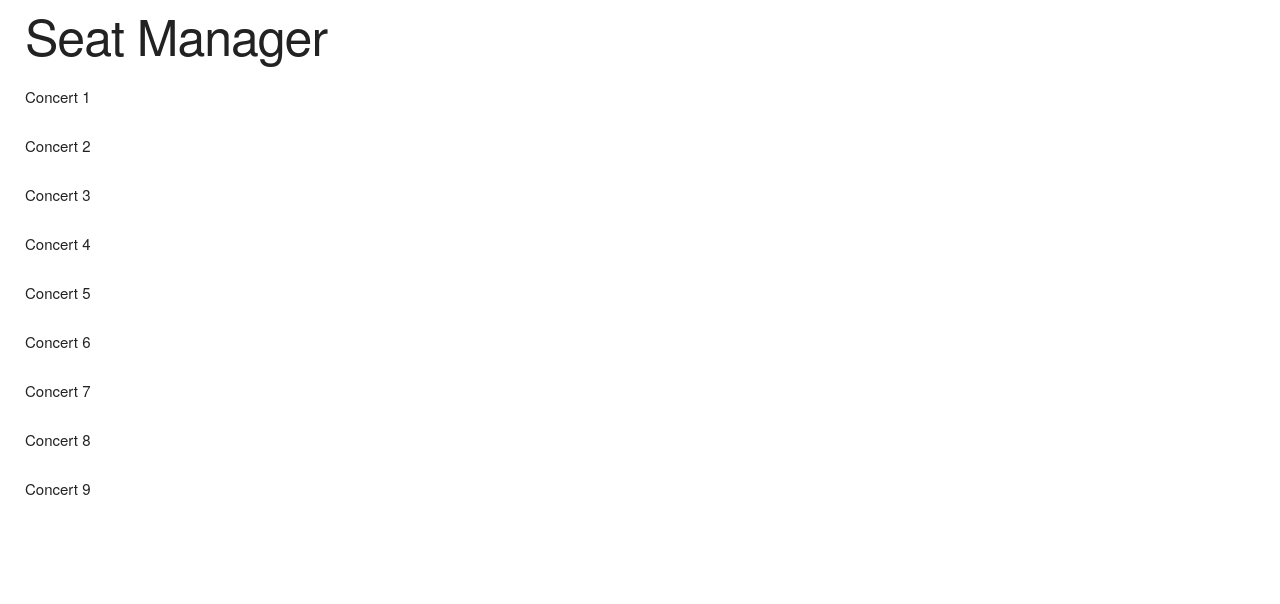
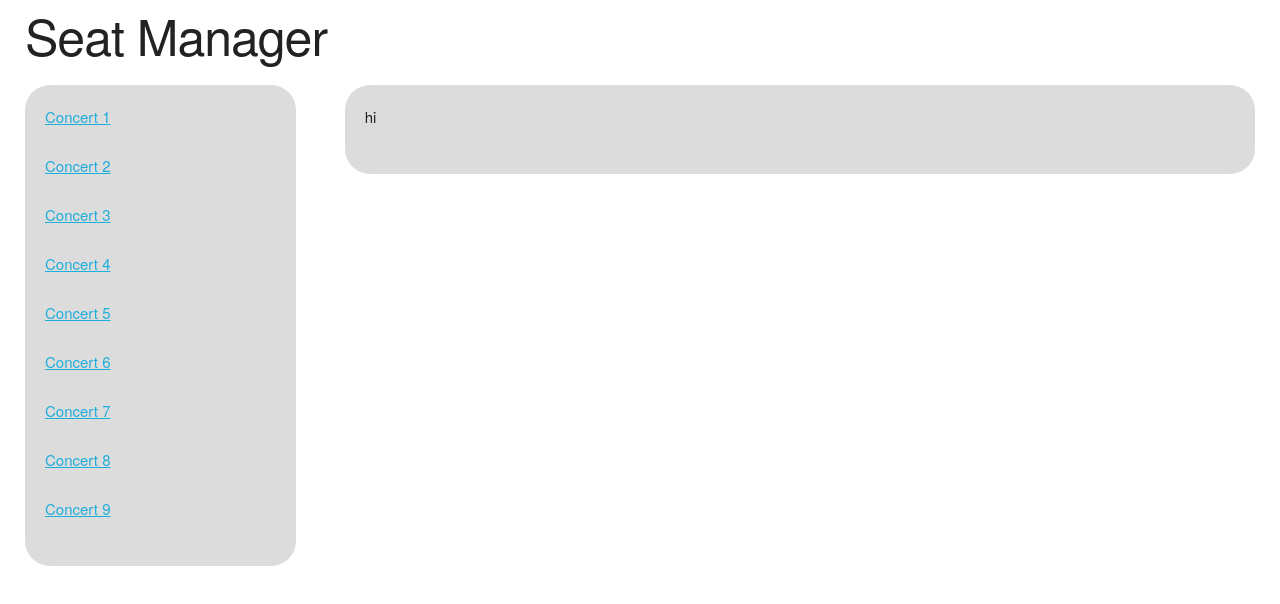
Before and after one commit to christafaa/react-seat-app, a React (Create React App) app: page / in a window 1280 px wide. Shown: the top 604 px of the page. Built offline with nearby package versions, Linux system fonts and the light colour scheme.

Commit message:
create concert and seatmap components

```diff
--- /dev/null
+++ b/src/components/Concert.js
@@ -0,0 +1,11 @@
+import React, { Component } from 'react';
+
+export default class Concert extends Component {
+  render() {
+    return (
+      <div className="concert">
+        <a href="#">{this.props.title}</a>
+      </div>
+    )
+  }
+}
--- /dev/null
+++ b/src/components/SeatMap.js
@@ -0,0 +1,11 @@
+import React, { Component } from 'react';
+
+export default class SeatMap extends Component {
+  render() {
+    return (
+      <div className="nine columns">
+        <p>hi</p>
+      </div>
+    )
+  }
+}
--- a/src/containers/ConcertsContainer.js
+++ b/src/containers/ConcertsContainer.js
@@ -1,4 +1,6 @@
 import React, { Component } from 'react';
+import Concert from '../components/Concert';
+import SeatMap from '../components/SeatMap';
 
 export default class ConcertsContainer extends Component {
 
@@ -22,15 +24,20 @@ export default class ConcertsContainer extends Component {
 
   renderConcerts = () => {
     return this.state.concerts.map(function(concert){
-      return <p>{concert.title}</p>
+      return <p><Concert title={concert.title}/></p>
     })
   }
 
   render() {
     return (
-      <div className="ConcertsContainer">
-        {this.renderConcerts()}
-      </div>
+      <React.Fragment>
+        <span>
+          <div className="three columns">
+            {this.renderConcerts()}
+          </div>
+        </span>
+        <SeatMap />
+      </React.Fragment>
     )
   }
 }
--- a/src/css/App.css
+++ b/src/css/App.css
@@ -31,3 +31,15 @@
     transform: rotate(360deg);
   }
 }
+
+.three.columns  {
+  background-color: #DCDCDC;
+  border-radius: 25px;
+  padding: 20px;
+}
+
+.nine.columns  {
+  background-color: #DCDCDC;
+  border-radius: 25px;
+  padding: 20px;
+}
```
